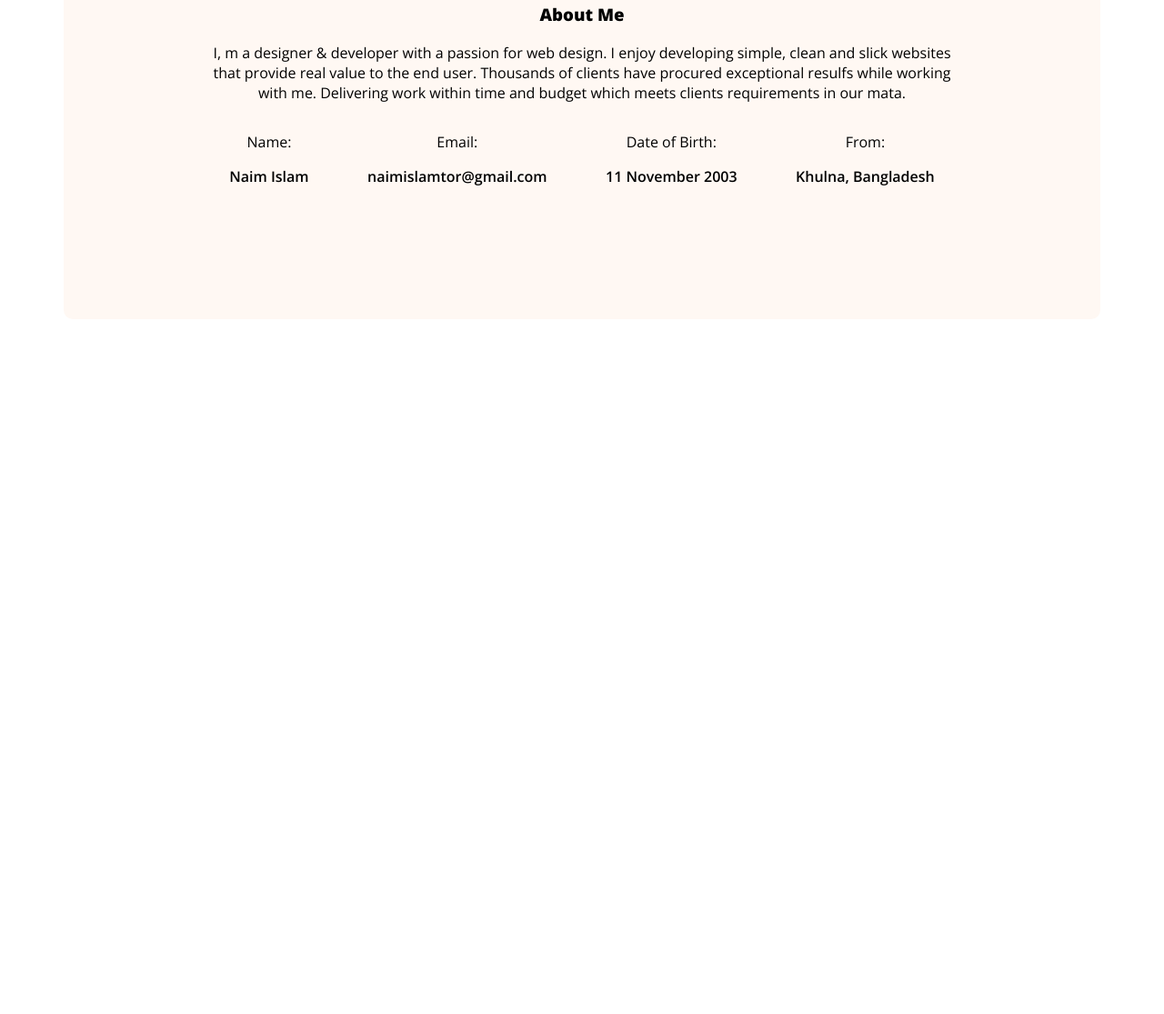
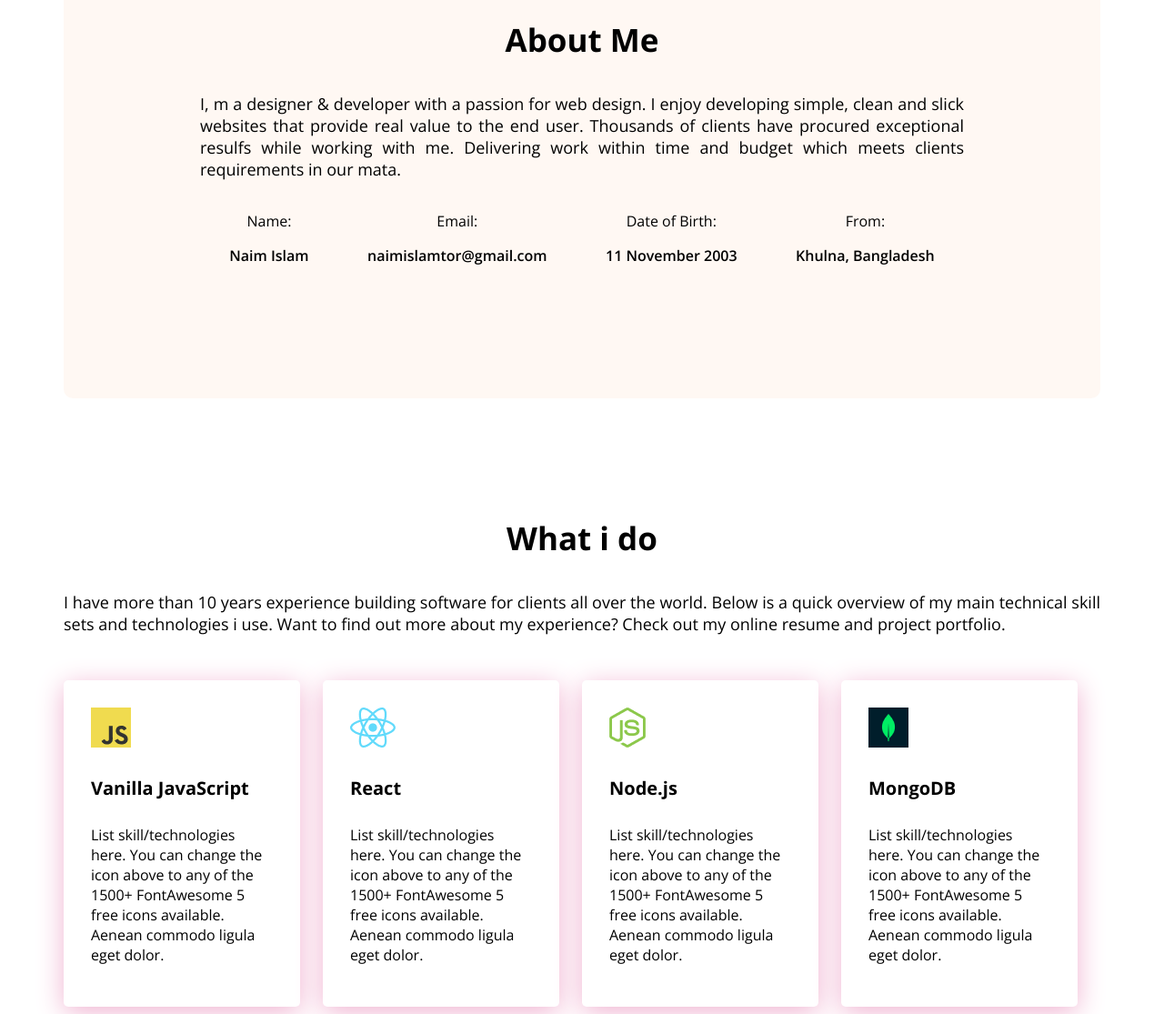
Before and after one commit to naimislamtor/NaimPortfolio, a plain HTML site: page index.html in a window 1280 px wide. Shown: the part 1037-2152 px from the top of the page at 91% size. Before the commit the page ends 1518 px from the top, so only its background shows below. Drawn offline with nearby package versions, Linux system fonts and the light colour scheme.

Commit message:
main section change

```diff
--- a/index.html
+++ b/index.html
@@ -56,6 +56,32 @@
             </div>
         </div>
     </section>
+    <section class="skills">
+        <h3 class="section-title">What i do</h3>
+        <p class="section-description">I have more than 10 years experience building software for clients all over the world. Below is a quick overview of my main technical skill sets and technologies i use. Want to find out more about my experience? Check out my online resume and project portfolio.</p>
+        <div class="skills-container">
+            <div class="skill">
+                <img src="images/icons/js.png" alt="">
+                <h4 class="skill-title">Vanilla JavaScript</h4>
+                <p class="skill-description">List skill/technologies here. You can change the icon above to any of the 1500+ FontAwesome 5 free icons available. Aenean commodo ligula eget dolor.</p>
+            </div>
+            <div class="skill">
+                <img src="images/icons/react.png" alt="">
+                <h4 class="skill-title">React</h4>
+                <p class="skill-description">List skill/technologies here. You can change the icon above to any of the 1500+ FontAwesome 5 free icons available. Aenean commodo ligula eget dolor.</p>
+            </div>
+            <div class="skill">
+                <img src="images/icons/nodejs.png" alt="">
+                <h4 class="skill-title">Node.js</h4>
+                <p class="skill-description">List skill/technologies here. You can change the icon above to any of the 1500+ FontAwesome 5 free icons available. Aenean commodo ligula eget dolor.</p>
+            </div>
+            <div class="skill">
+                <img src="images/icons/mongo.png" alt="">
+                <h4 class="skill-title">MongoDB</h4>
+                <p class="skill-description">List skill/technologies here. You can change the icon above to any of the 1500+ FontAwesome 5 free icons available. Aenean commodo ligula eget dolor.</p>
+            </div>
+        </div>
+    </section>
    </main>
    <footer>
 
--- a/style.css
+++ b/style.css
@@ -69,7 +69,7 @@ nav ul li a{
 }
 .banner-content{
     max-width: 585px;
-
+    J
 }
 .banner-content p{
     text-align: justify;
@@ -87,7 +87,10 @@ main{
     border-radius: 10px;
     padding: 130px 150px;
     text-align: center;
-    margin: 130px auto;
+
+}
+main section{
+    margin-top: 130px;
 }
 .about-items{
     display: flex;
@@ -96,3 +99,31 @@ main{
 .about-description{
     font-weight: 600;
 }
+.section-title{
+    font-size: 35px;
+    font-weight: bold;
+    text-align: center;
+}
+.section-description{
+    font-size: 18px;
+    text-align: justify;
+}
+
+.skill-title{
+    font-size: 20px;
+    font-weight: bold;
+}
+.skill{
+    width: 265px;
+    /* height: 370px; */
+    background-color: white;
+    margin-right: 25px;
+    box-shadow: 0px 6px 30px 0px rgb(240, 179, 209);
+    border-radius: 5px;
+    padding: 30px;
+}
+.skills-container{
+    display: flex;
+    /* justify-content: space-around; */
+    margin-top: 50px;
+}
```
